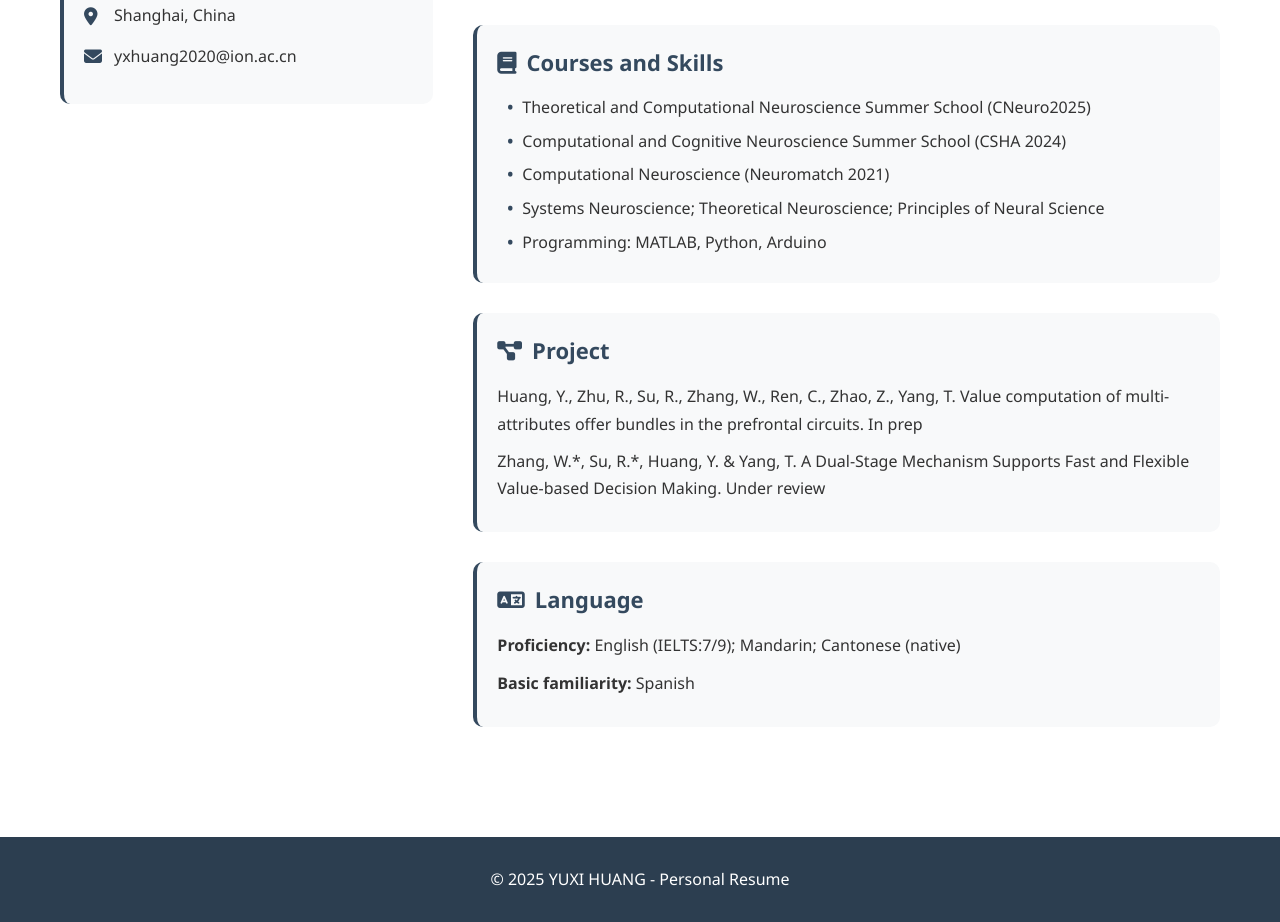
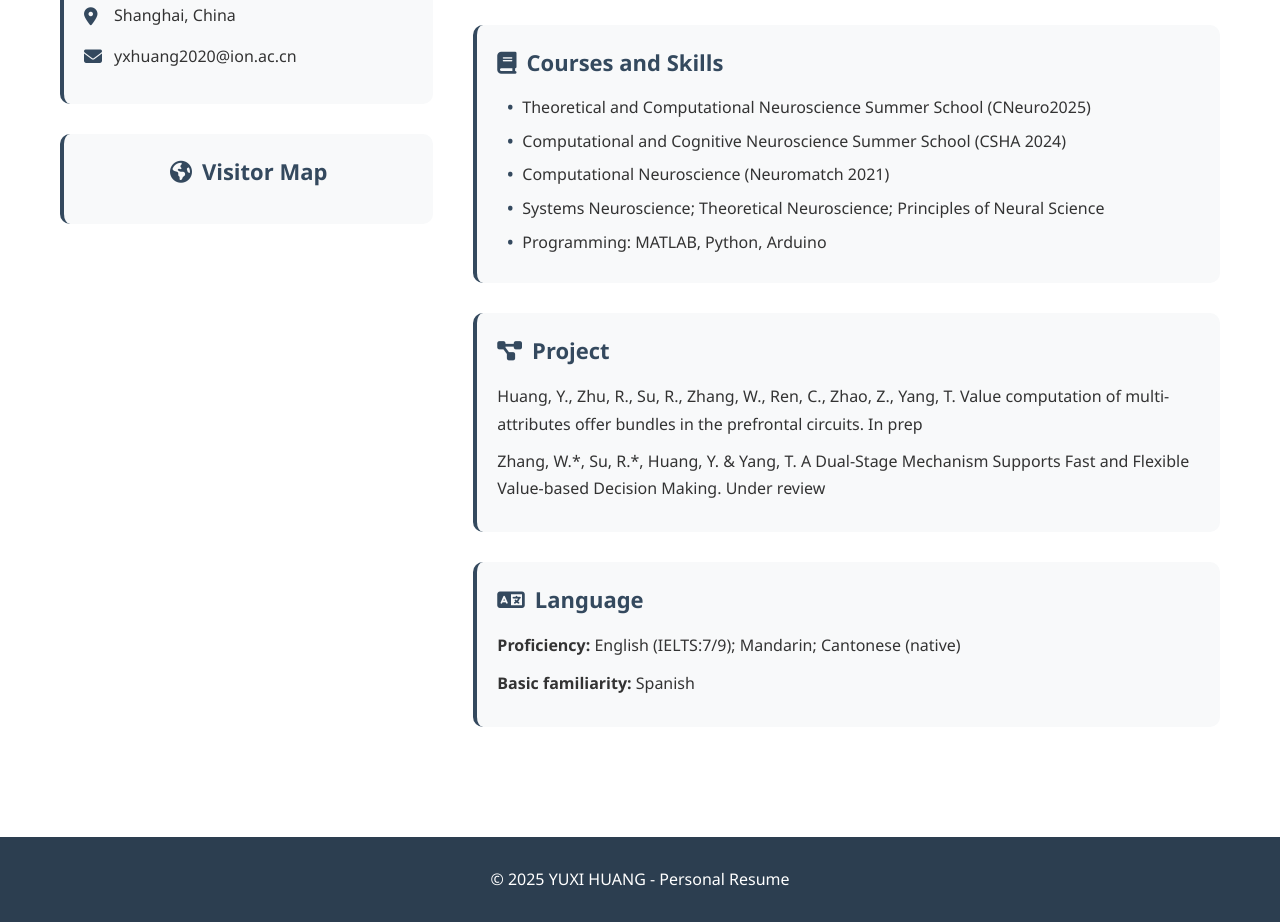
Before and after one commit to Yuxi-Huang-AHey/Yuxi-Huang-AHey.github.io, a plain HTML site: page index.html in a window 1280 px wide. Shown: the part 1620-2542 px from the top of the page. Drawn offline with Linux system fonts and the light colour scheme.

Commit message:
add map visitors

```diff
--- a/index.html
+++ b/index.html
@@ -300,6 +300,29 @@
             margin-bottom: 20px;
         }
 
+        /* 访客地图容器 */
+        .visitor-map-container {
+            margin-top: 30px;
+            padding: 20px;
+            background-color: #f8f9fa;
+            border-radius: 10px;
+            border-left: 4px solid #34495e;
+            text-align: center;
+        }
+
+        .visitor-map-container h3 {
+            color: #34495e;
+            margin-bottom: 15px;
+            font-size: 22px;
+            display: flex;
+            align-items: center;
+            justify-content: center;
+        }
+
+        .visitor-map-container h3 i {
+            margin-right: 10px;
+        }
+
         @keyframes spin {
             0% { transform: rotate(0deg); }
             100% { transform: rotate(360deg); }
@@ -438,6 +461,13 @@
                             <span>yxhuang2020@ion.ac.cn</span>
                         </div>
                     </div>
+                    <!-- 访客地图容器 -->
+                    <div class="visitor-map-container">
+                        <h3><i class="fas fa-globe-americas"></i> Visitor Map</h3>
+                        <div id="visitor-map">
+                            <script type='text/javascript' id='mapmyvisitors' src='https://mapmyvisitors.com/map.js?cl=080808&w=a&t=n&d=IYGzH2ZqPMAnak0x_LNnAqjOJqecz9iouP_zPXXTPCs&co=ffffff&cmo=3acc3a&cmn=ff5353&ct=808080'></script>
+                        </div>
+                    </div>
                 </div>
                 <div class="profile-text">
                     <h2>About Me</h2>
```
